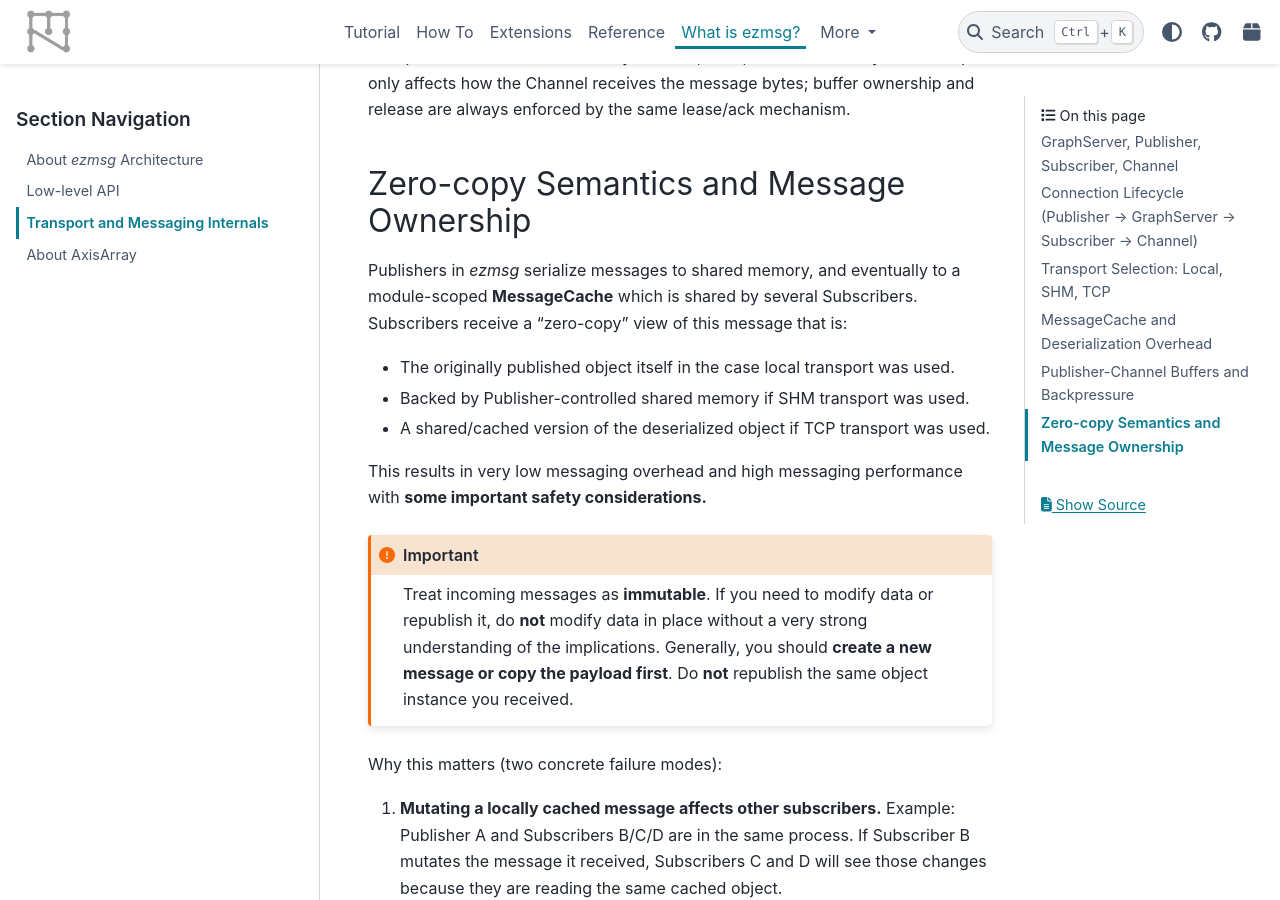
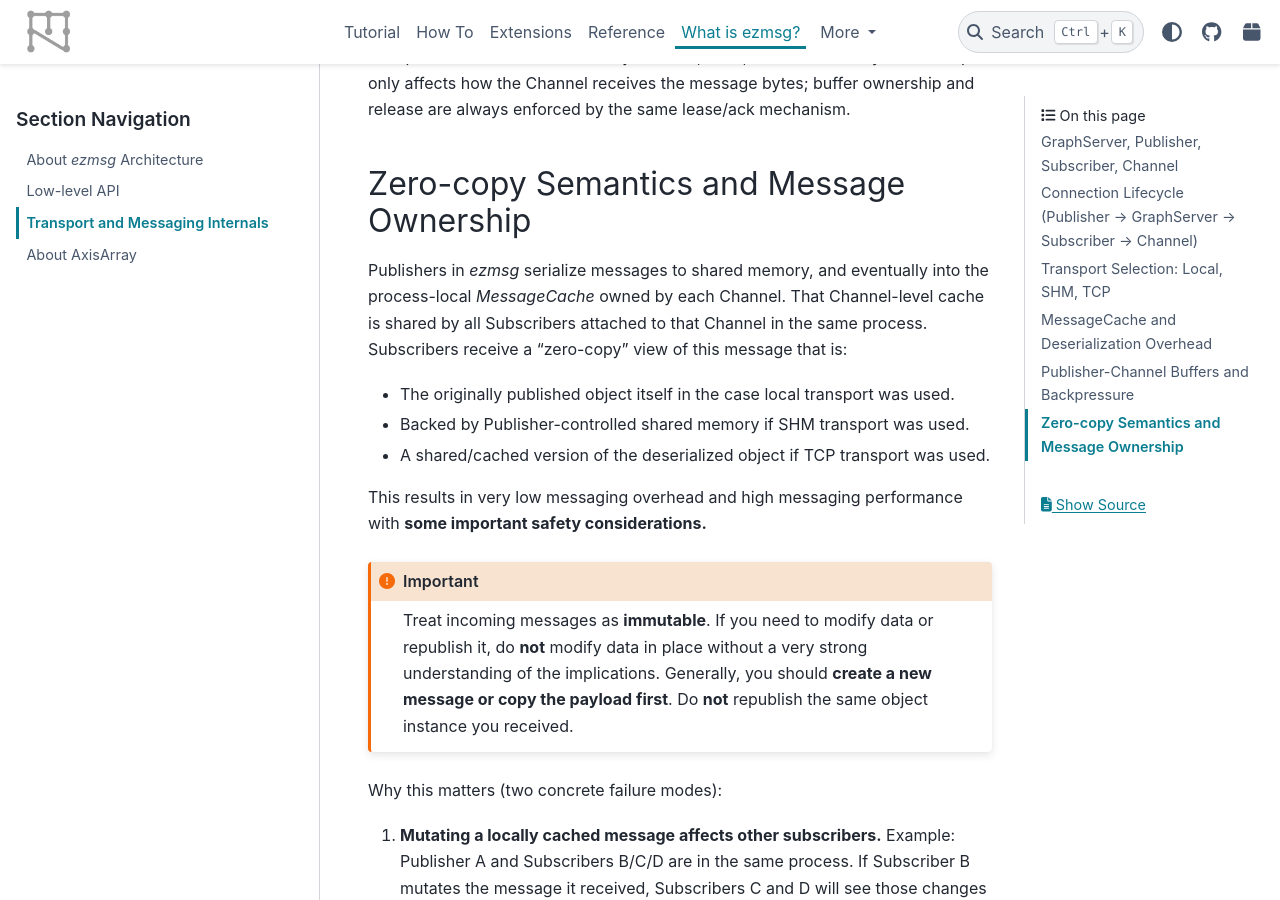
Before and after one commit to ezmsg-org/ezmsg-org.github.io, a Sphinx documentation site: the page built from docs/source/explanations/transport-messaging-internals.rst, in a window 1280 px wide and 900 px high, scrolled down 3073 px. Built offline with Sphinx 7.4.7 and the PyData theme 0.15.4, drawn with Linux system fonts in a browser that asks for light colours.

Commit message:
Update docs/source/explanations/transport-messaging-internals.rst
Co-authored-by: Copilot <175728472+Copilot@users.noreply.github.com>

```diff
--- a/docs/source/explanations/transport-messaging-internals.rst
+++ b/docs/source/explanations/transport-messaging-internals.rst
@@ -63,7 +63,7 @@ Backpressure works the same way for local, SHM, and TCP delivery. The transport
 Zero-copy Semantics and Message Ownership
 =========================================
 
-Publishers in `ezmsg` serialize messages to shared memory, and eventually to a module-scoped **MessageCache** which is shared by several Subscribers. Subscribers receive a "zero-copy" view of this message that is:
+Publishers in `ezmsg` serialize messages to shared memory, and eventually into the process-local `MessageCache` owned by each Channel. That Channel-level cache is shared by all Subscribers attached to that Channel in the same process. Subscribers receive a "zero-copy" view of this message that is:
 
 - The originally published object itself in the case local transport was used.
 - Backed by Publisher-controlled shared memory if SHM transport was used.
```
